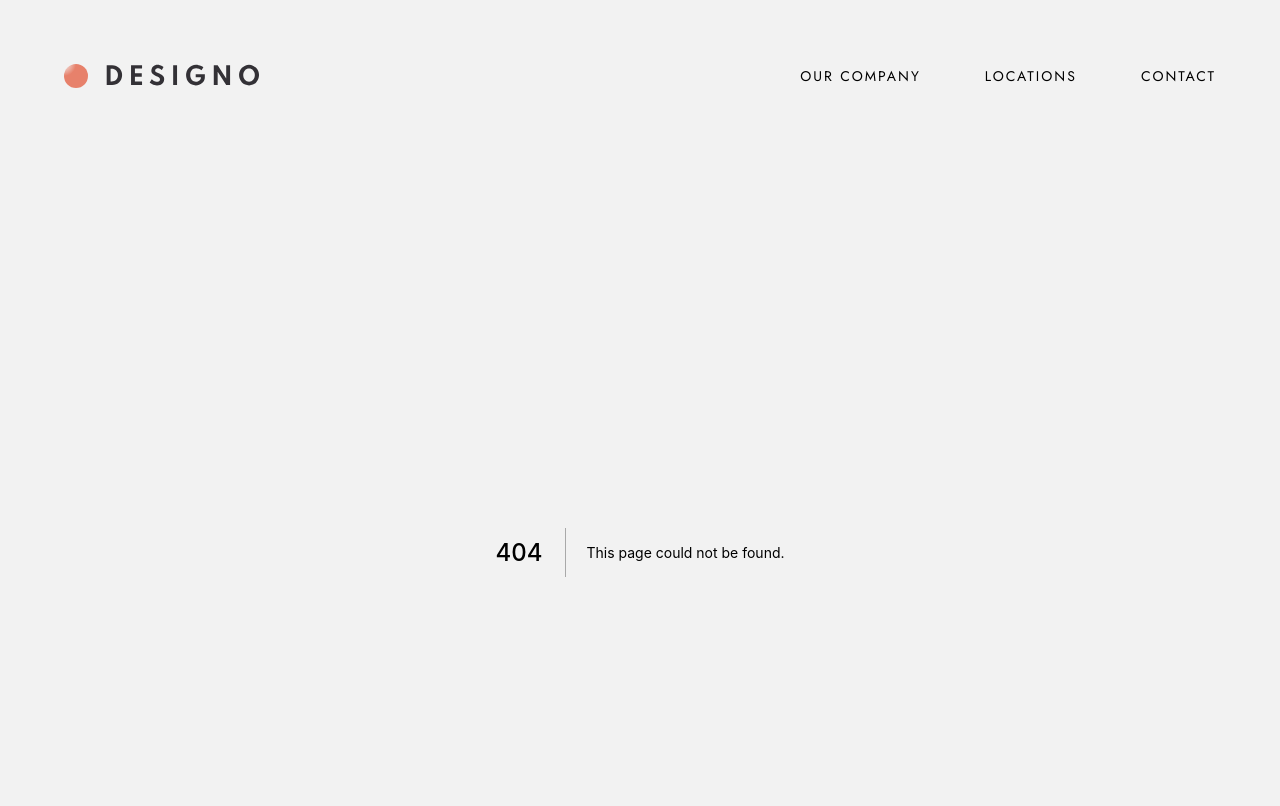
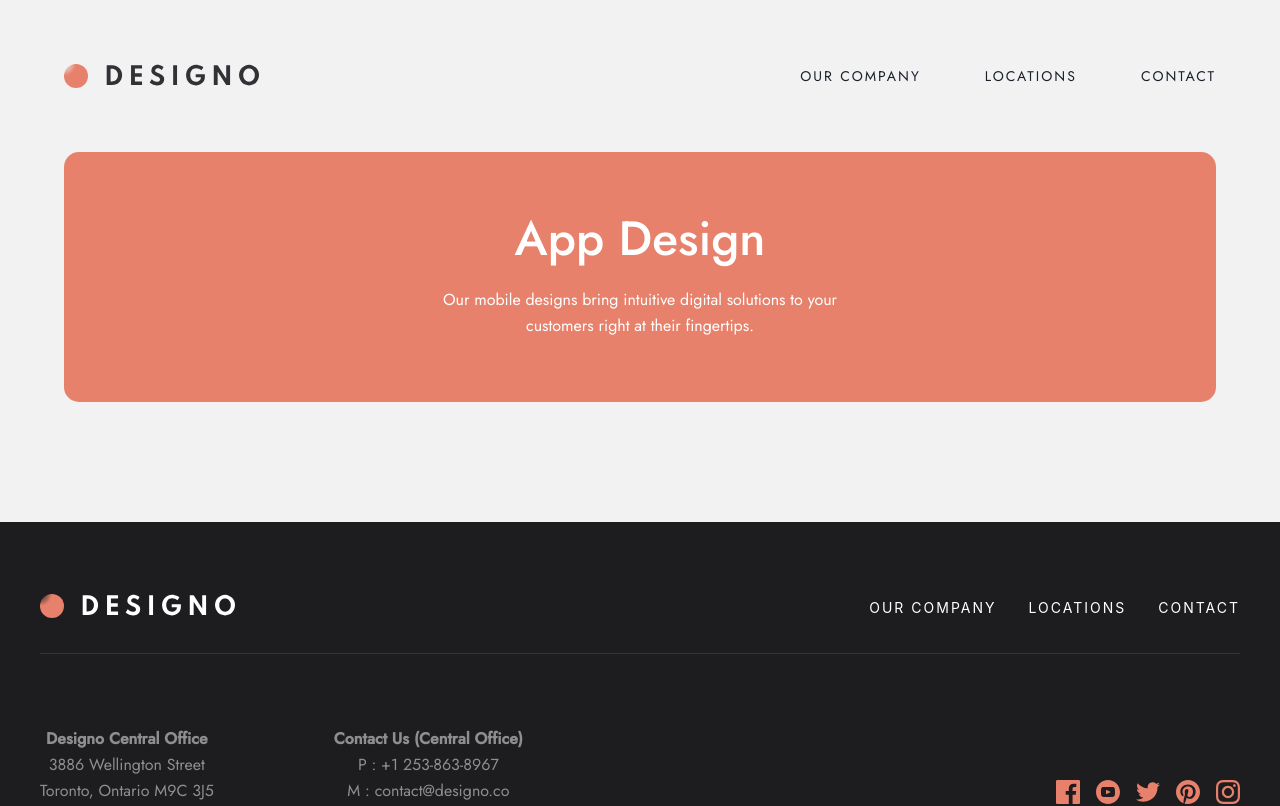
Before and after one commit to ahelmholz/designo, a Next.js app: page /work/app-design in a window 1280 px wide. Before the commit this address had no page. Shown: the top 806 px of the page. Built offline with nearby package versions, Linux system fonts and the light colour scheme.

Commit message:
Work Headers

```diff
--- /dev/null
+++ b/components/WorkHeader/WorkHeader.tsx
@@ -0,0 +1,37 @@
+import { Flex, Text } from "@chakra-ui/react";
+import React from "react";
+import MaxWidth from "../MaxWidth";
+
+type Props = {
+  title: string;
+  body: string;
+};
+
+const WorkHeader = (props: Props) => {
+  return (
+    <MaxWidth>
+      <Flex
+        flexDir="column"
+        bg="peach.500"
+        w={{ base: "100%", lg: "calc(100% - 48px)" }}
+        ml={{ lg: "24px" }}
+        h={{ base: "320px", md: "250px" }}
+        borderRadius={{ md: "15px" }}
+        justifyContent="center"
+        alignItems="center"
+        color="white"
+      >
+        <Text variant="h1">{props.title}</Text>
+        <Text
+          mt="24px"
+          textAlign="center"
+          maxWidth={{ base: "75%", lg: "40%" }}
+        >
+          {props.body}
+        </Text>
+      </Flex>
+    </MaxWidth>
+  );
+};
+
+export default WorkHeader;
--- /dev/null
+++ b/pages/work/app-design.tsx
@@ -0,0 +1,17 @@
+import React from "react";
+import WorkHeader from "../../components/WorkHeader/WorkHeader";
+
+type Props = {};
+
+const AppDesignPage = (props: Props) => {
+  return (
+    <>
+      <WorkHeader
+        title="App Design"
+        body="Our mobile designs bring intuitive digital solutions to your customers right at their fingertips."
+      />
+    </>
+  );
+};
+
+export default AppDesignPage;
```
Also changed, not shown: pages/work/graphic-design.tsx (added, +17 -0 lines), pages/work/web-design.tsx (added, +18 -0 lines).
